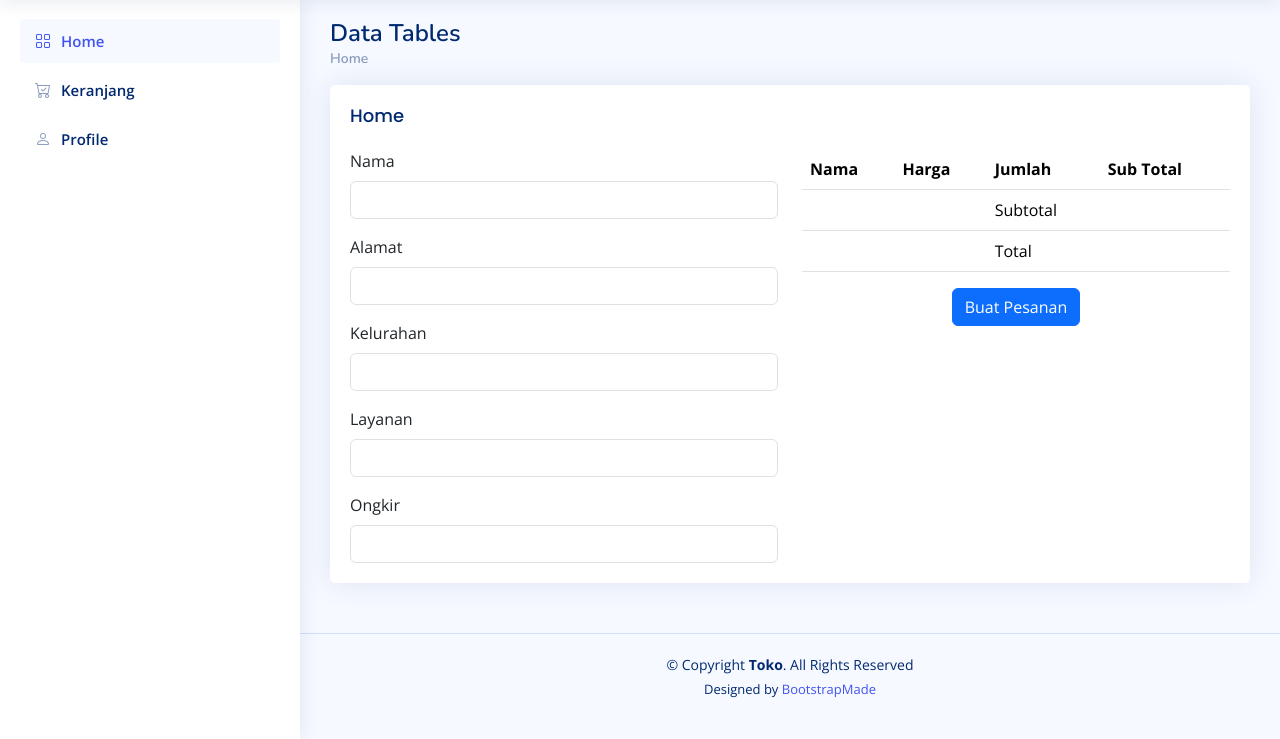
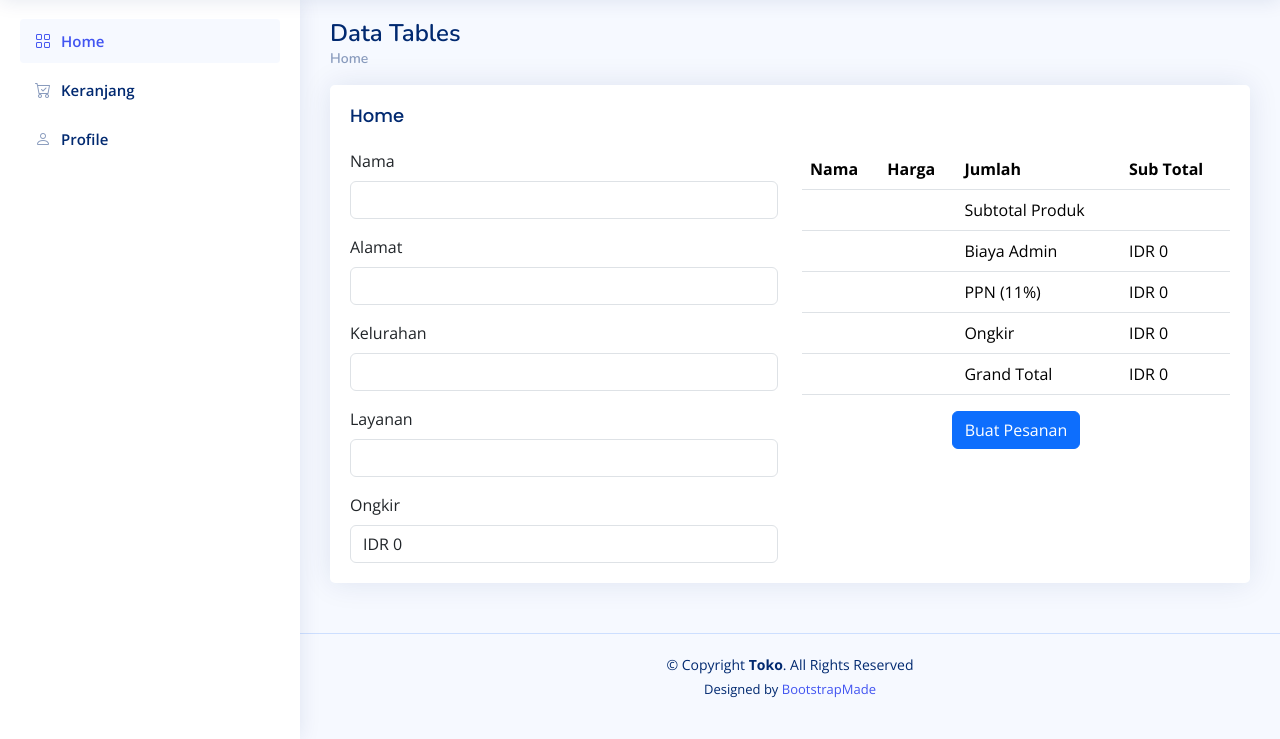
Before and after one commit to vian1123/belajar-ci-main-Vian, a CodeIgniter 4 app: the page made by app/Views/v_checkout.php in a window 1280 px wide. Shown: the part 61-800 px from the top of the page. Run offline with PHP 8.4 and a stand-in for CodeIgniter, Linux system fonts and the light colour scheme; the template is opened without the code that fills it, so the values that code supplies are empty; some libraries are stand-ins or nearby versions.

Commit message:
data baru

```diff
--- a/app/Controllers/ApiController.php
+++ b/app/Controllers/ApiController.php
@@ -8,6 +8,7 @@ use CodeIgniter\RESTful\ResourceController;
 use App\Models\UserModel;
 use App\Models\TransactionModel;
 use App\Models\TransactionDetailModel;
+
 
 class ApiController extends ResourceController
 {
--- a/app/Views/v_checkout.php
+++ b/app/Views/v_checkout.php
@@ -2,17 +2,20 @@
 <?= $this->section('content') ?>
 <div class="row">
     <div class="col-lg-6">
-        <!-- Vertical Form -->
         <?= form_open('buy', 'class="row g-3"') ?>
         <?= form_hidden('username', session()->get('username')) ?>
-        <?= form_input(['type' => 'hidden', 'name' => 'total_harga', 'id' => 'total_harga', 'value' => '']) ?>
+        <?= form_input(['type' => 'hidden', 'name' => 'total_harga_produk', 'id' => 'total_harga_produk', 'value' => $total]) ?>
+        <?= form_input(['type' => 'hidden', 'name' => 'total_harga_final', 'id' => 'total_harga_final', 'value' => '']) ?>
+        <?= form_input(['type' => 'hidden', 'name' => 'ppn_value', 'id' => 'ppn_value', 'value' => '']) ?>
+        <?= form_input(['type' => 'hidden', 'name' => 'biaya_admin_value', 'id' => 'biaya_admin_value', 'value' => '']) ?>
+
         <div class="col-12">
             <label for="nama" class="form-label">Nama</label>
-            <input type="text" class="form-control" id="nama" value="<?php echo session()->get('username'); ?>">
+            <input type="text" class="form-control" id="nama" value="<?php echo session()->get('username'); ?>" readonly>
         </div>
         <div class="col-12">
             <label for="alamat" class="form-label">Alamat</label>
-            <input type="text" class="form-control" id="alamat" name="alamat">
+            <input type="text" class="form-control" id="alamat" name="alamat" required>
         </div>
         <div class="col-12">
             <label for="kelurahan" class="form-label">Kelurahan</label>
@@ -23,14 +26,13 @@
             <select class="form-control" id="layanan" name="layanan" required></select>
         </div>
         <div class="col-12">
-            <label for="ongkir" class="form-label">Ongkir</label>
-            <input type="text" class="form-control" id="ongkir" name="ongkir" readonly>
+            <label for="ongkir_display" class="form-label">Ongkir</label>
+            <input type="text" class="form-control" id="ongkir_display" name="ongkir_display" readonly>
+            <?= form_input(['type' => 'hidden', 'name' => 'ongkir', 'id' => 'ongkir_hidden', 'value' => '']) ?>
         </div>
     </div>
     <div class="col-lg-6">
-        <!-- Vertical Form -->
         <div class="col-12">
-            <!-- Default Table -->
             <table class="table">
                 <thead>
                     <tr>
@@ -58,23 +60,36 @@
                     ?>
                     <tr>
                         <td colspan="2"></td>
-                        <td>Subtotal</td>
+                        <td>Subtotal Produk</td>
                         <td><?php echo number_to_currency($total, 'IDR') ?></td>
                     </tr>
                     <tr>
                         <td colspan="2"></td>
-                        <td>Total</td>
-                        <td><span id="total"><?php echo number_to_currency($total, 'IDR') ?></span></td>
+                        <td>Biaya Admin</td>
+                        <td id="biaya_admin_display">IDR 0</td>
+                    </tr>
+                    <tr>
+                        <td colspan="2"></td>
+                        <td>PPN (11%)</td>
+                        <td id="ppn_display">IDR 0</td>
+                    </tr>
+                    <tr>
+                        <td colspan="2"></td>
+                        <td>Ongkir</td>
+                        <td id="ongkir_table_display">IDR 0</td>
+                    </tr>
+                    <tr>
+                        <td colspan="2"></td>
+                        <td>Grand Total</td>
+                        <td><span id="grand_total_display">IDR 0</span></td>
                     </tr>
                 </tbody>
             </table>
-            <!-- End Default Table Example -->
             </div>
         <div class="text-center">
             <button type="submit" class="btn btn-primary">Buat Pesanan</button>
         </div>
-        </form><!-- Vertical Form -->
-    </div>
+        </form></div>
 </div>
 <?= $this->endSection() ?>
 
@@ -82,10 +97,54 @@
 <script>
 $(document).ready(function() {
     var ongkir = 0;
-    var total = 0;
+    var totalProduk = parseFloat($('#total_harga_produk').val());
+    var biayaAdmin = 0;
+    var ppn = 0;
+    var grandTotal = 0;
 
 
-    hitungTotal();
+    function formatRupiah(angka) {
+        var reverse = angka.toString().split('').reverse().join(''),
+            ribuan = reverse.match(/\d{1,3}/g);
+        ribuan = ribuan.join('.').split('').reverse().join('');
+        return 'IDR ' + ribuan;
+    }
+
+    function hitungBiayaAdmin(totalHargaProduk) {
+        if (totalHargaProduk <= 20000000) {
+            return totalHargaProduk * 0.006;
+        } else if (totalHargaProduk <= 40000000) {
+            return totalHargaProduk * 0.008;
+        } else {
+            return totalHargaProduk * 0.001;
+        }
+    }
+
+    function hitungPPN(totalHargaProduk) {
+        return totalHargaProduk * 0.11;
+    }
+
+    function hitungSemuaTotal() {
+        biayaAdmin = hitungBiayaAdmin(totalProduk);
+        ppn = hitungPPN(totalProduk);
+        grandTotal = totalProduk + ongkir + biayaAdmin + ppn;
+
+
+        $('#total_harga_final').val(grandTotal);
+        $('#ppn_value').val(ppn);
+        $('#biaya_admin_value').val(biayaAdmin);
+        $('#ongkir_hidden').val(ongkir);
+
+
+        $('#ongkir_display').val(formatRupiah(ongkir));
+        $('#ongkir_table_display').html(formatRupiah(ongkir));
+        $('#biaya_admin_display').html(formatRupiah(biayaAdmin));
+        $('#ppn_display').html(formatRupiah(ppn));
+        $('#grand_total_display').html(formatRupiah(grandTotal));
+    }
+
+
+    hitungSemuaTotal();
 
     $('#kelurahan').select2({
         placeholder: 'Ketik nama kelurahan...',
@@ -133,22 +192,25 @@ $("#kelurahan").on('change', function() {
                         text: text
                     }));
                 });
-            hitungTotal();
+                if (data.length > 0) {
+                    ongkir = parseInt(data[0]["cost"]);
+                } else {
+                    ongkir = 0;
+                }
+                hitungSemuaTotal();
             },
+            error: function(jqXHR, textStatus, errorThrown) {
+                console.error("Error fetching shipping cost: " + textStatus, errorThrown);
+                ongkir = 0; // Set ongkir ke 0 jika ada error
+                hitungSemuaTotal();
+            }
         });
     });
 
     $("#layanan").on('change', function() {
         ongkir = parseInt($(this).val());
-    hitungTotal();
+        hitungSemuaTotal();
     });
-    function hitungTotal() {
-        total = ongkir + <?= $total ?>;
-
-        $("#ongkir").val(ongkir);
-        $("#total").html("IDR " + total.toString().replace(/(\d)(?=(\d{3})+(?!\d))/g, '$1,'));
-        $("#total_harga").val(total);
-    }
 });
 </script>
 <?= $this->endSection() ?>
```
Also changed, not shown: app/Controllers/TransaksiController.php (+49 -22 lines), app/Database/Migrations/BiayaAdminToTransaction.php (added, +27 -0 lines), dashboard-toko/index.php (deleted, +0 -112 lines), app/Config/Routes.php (line endings or trailing spaces). Lines whose indentation alone changed are shown as unchanged.
